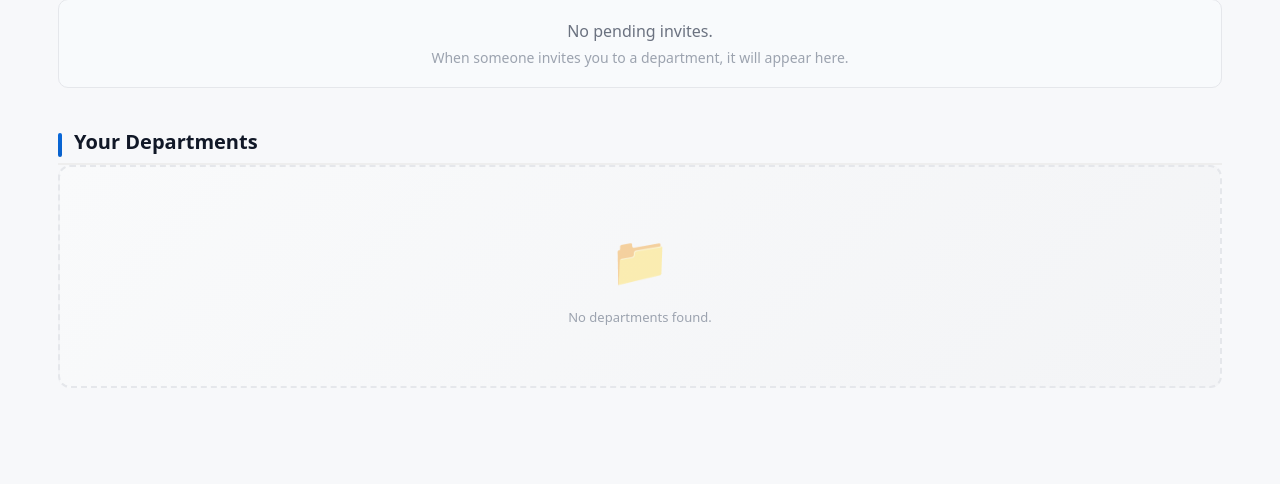
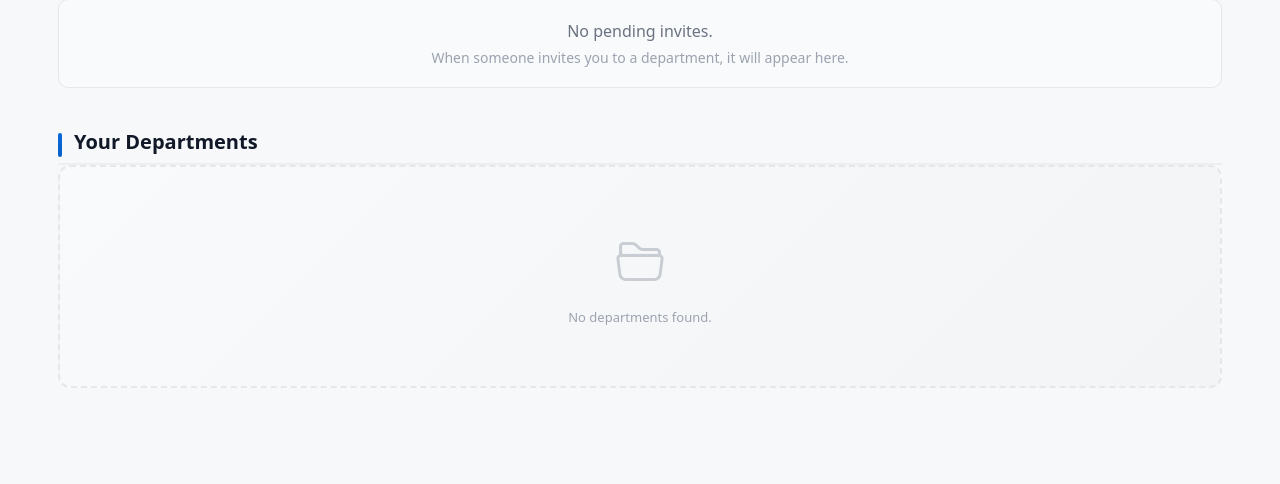
Before and after one commit to k23166158/NAC, a Django app: page /department/manage/ in a window 1280 px wide. Shown: the part 217-701 px from the top of the page. Run offline with Django 5.2, Linux system fonts and the light colour scheme; the visitor is signed in with stand-in values (Sample User, id 1); data comes from the database, SQL or seed files in the repository; data that the repository does not hold is empty.

Commit message:
fix css emojis

```diff
--- a/static/css/department_manage.css
+++ b/static/css/department_manage.css
@@ -248,8 +248,7 @@
   animation: fadeIn 0.5s ease-out;
 }
 
-.empty-state::before {
-  content: '📁';
+.empty-state-icon {
   font-size: 48px;
   display: block;
   margin-bottom: 16px;
--- a/tickets/templates/department_manage.html
+++ b/tickets/templates/department_manage.html
@@ -130,7 +130,10 @@
             </a>
           {% endfor %}
         </div>
-        <div id="noDepartmentsMsg" class="empty empty-state empty-state-hidden">No departments match your search.</div>
+        <div id="noDepartmentsMsg" class="empty empty-state empty-state-hidden">
+          <i class="bi bi-folder2-open empty-state-icon" aria-hidden="true"></i>
+          <span>No departments match your search.</span>
+        </div>
 
         {% if is_paginated %}
           <div class="pagination">
@@ -155,7 +158,10 @@
           </div>
         {% endif %}
       {% else %}
-        <div class="empty empty-state">No departments found.</div>
+        <div class="empty empty-state">
+          <i class="bi bi-folder2-open empty-state-icon" aria-hidden="true"></i>
+          <span>No departments found.</span>
+        </div>
       {% endif %}
     </div>
   </div>
```
